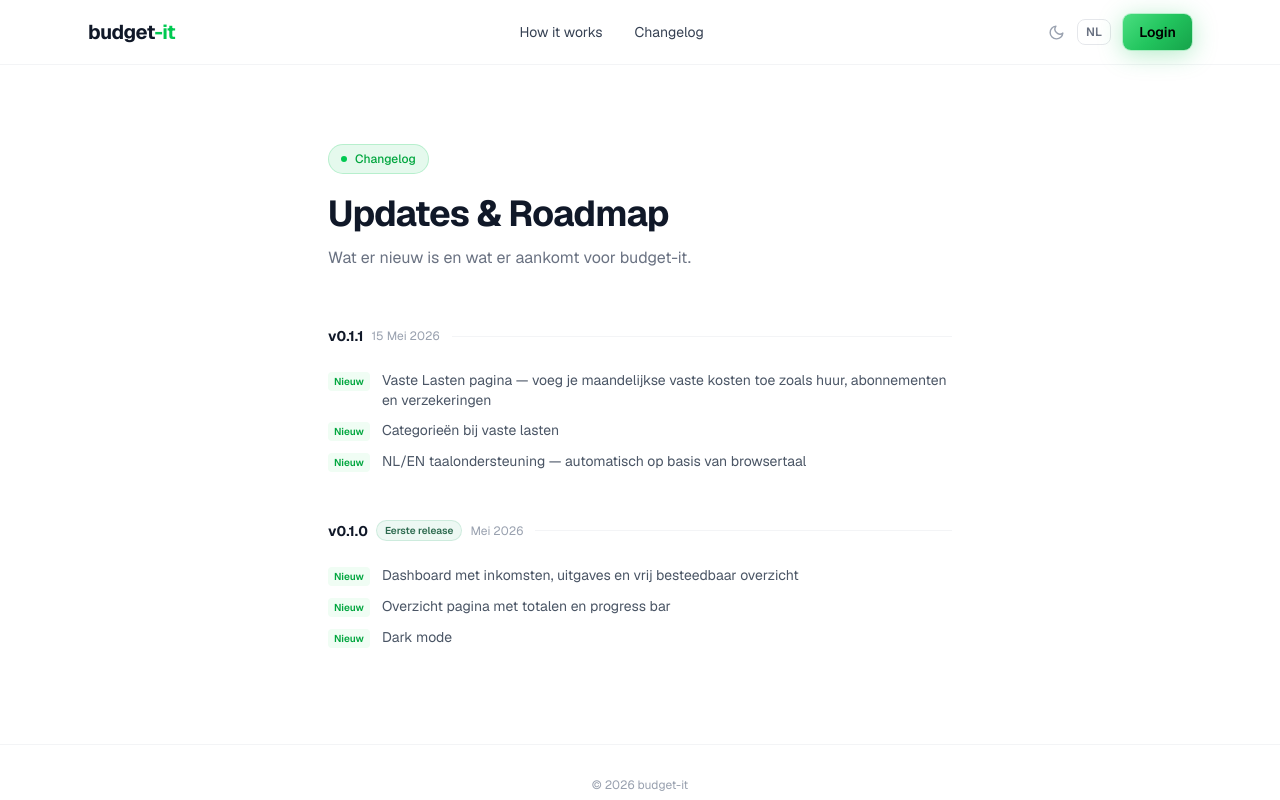
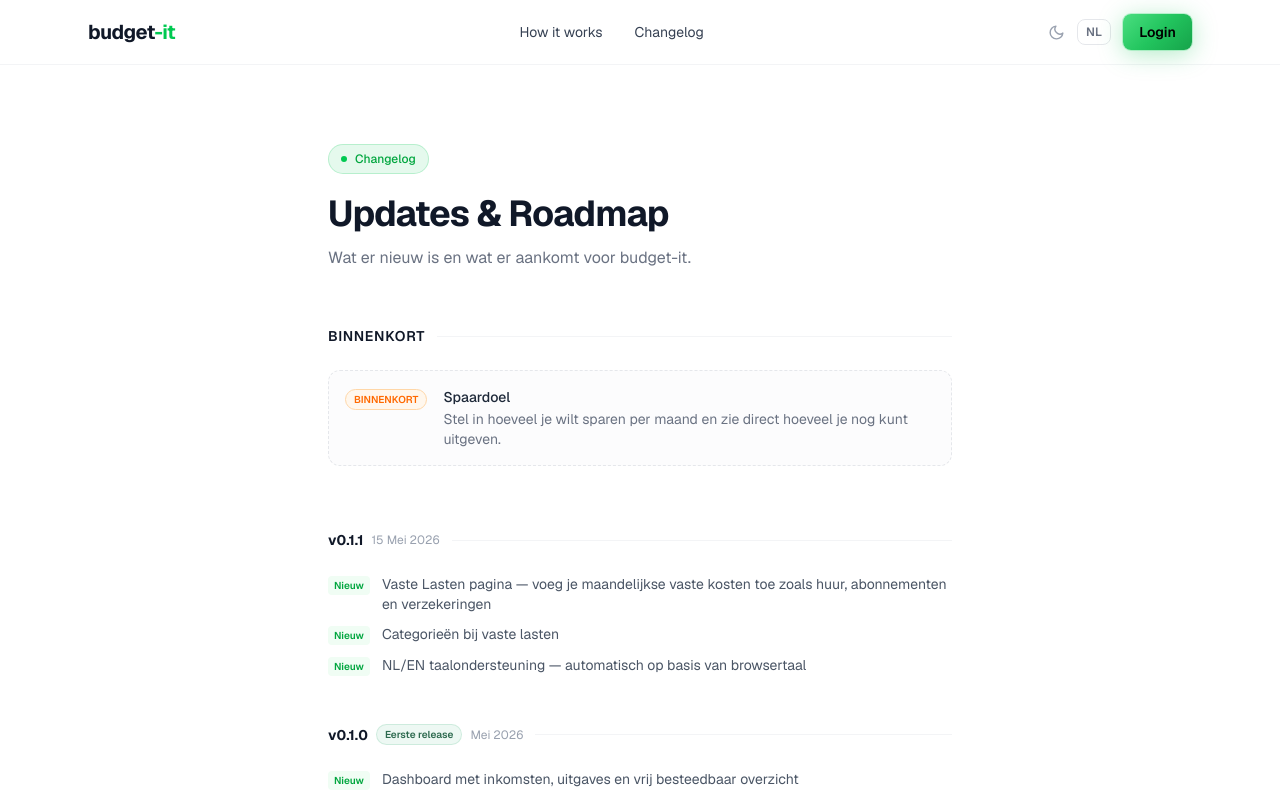
Before and after one commit to chenyixue86/budget-it, a Next.js app: page /changelog in a window 1280 px wide. Shown: the top 800 px of the page. Built offline with nearby package versions, Linux system fonts and the light colour scheme.

Commit message:
nieuwe spaardoel feature op changelog geplaatst voor volgende release

```diff
--- a/app/changelog/page.tsx
+++ b/app/changelog/page.tsx
@@ -1,6 +1,11 @@
 import LandingNavbar from "../components/LandingNavbar";
 
-const UPCOMING: { title: string; description: string }[] = [];
+const UPCOMING: { title: string; description: string }[] = [
+  {
+    title: "Spaardoel",
+    description: "Stel in hoeveel je wilt sparen per maand en zie direct hoeveel je nog kunt uitgeven.",
+  },
+];
 
 const RELEASES: {
   version: string;
```
